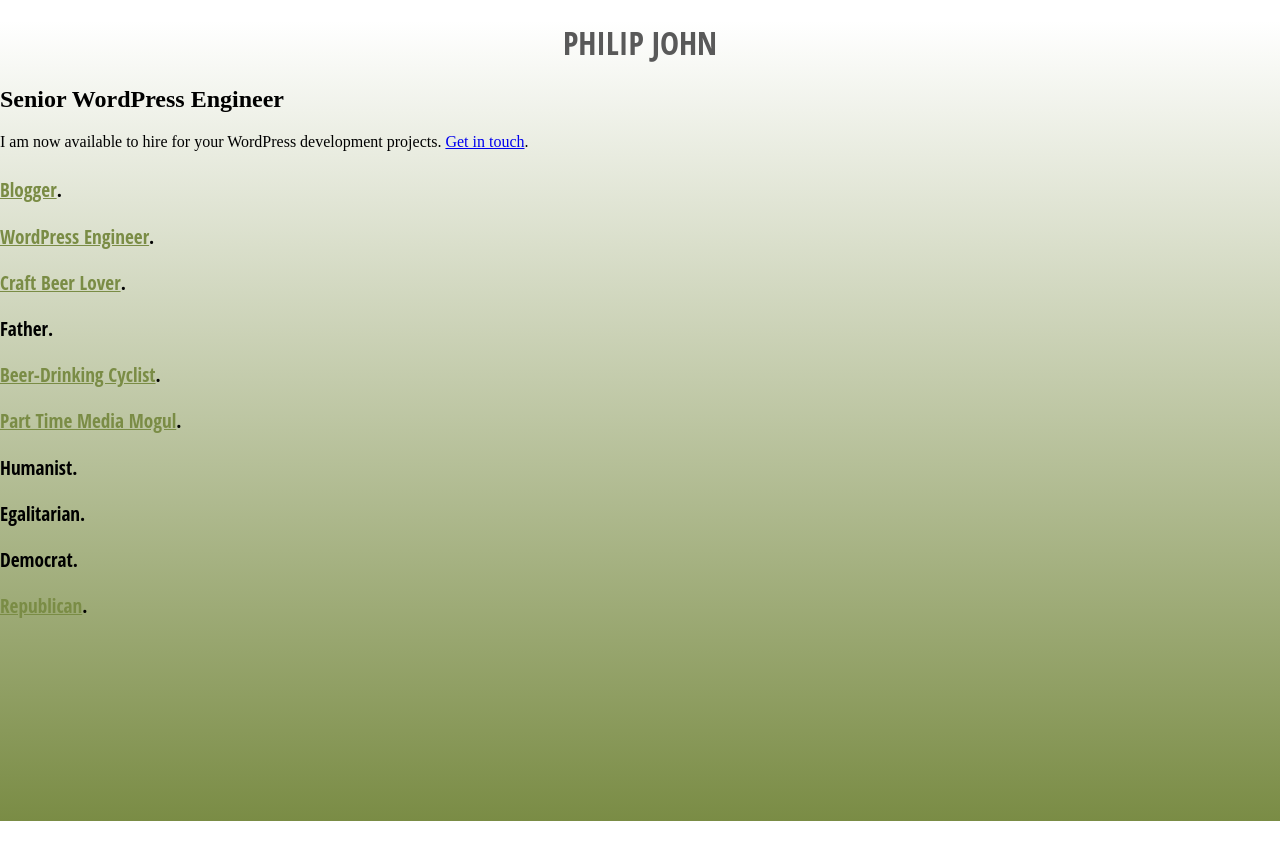
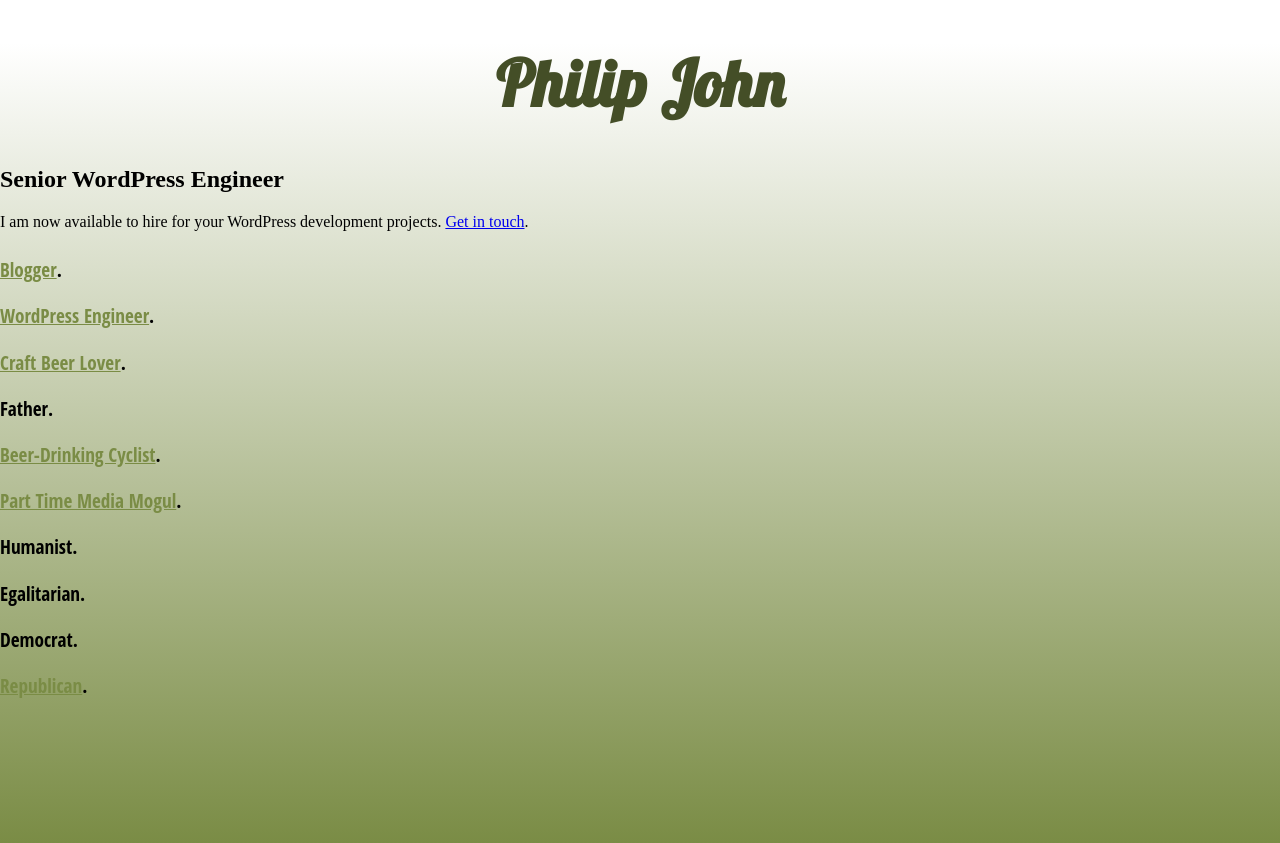
Before and after one commit to philipjohn/philipjohn.me.uk, a plain HTML site: page index.html in a window 1280 px wide. Before the commit the page ends 821 px from the top, so only its background shows below. Drawn offline with Linux system fonts and the light colour scheme.

Commit message:
Add a fancy font for my name in a not very performant way that I'll fix later

```diff
--- a/index.html
+++ b/index.html
@@ -3,6 +3,10 @@
     <head>
         <meta charset="utf-8">
         <title>Philip John</title>
+        <link rel="preconnect" href="https://fonts.googleapis.com">
+        <link rel="preconnect" href="https://fonts.gstatic.com" crossorigin>
+        <link href="https://fonts.googleapis.com/css2?family=Lobster&display=swap" rel="stylesheet">
+
         <style type="text/css">
             html {
                 height: 100%;
@@ -25,9 +29,9 @@
 
             h1 {
                 text-align: center;
-                font-family: "Open Sans Condensed", Helvetica, sans-serif;
-                text-transform: uppercase;
-                color: #595959;
+                font-family: Lobster, cursive;
+                font-size: 4em;
+                color: #444e27;
             }
 
             #things {
```
